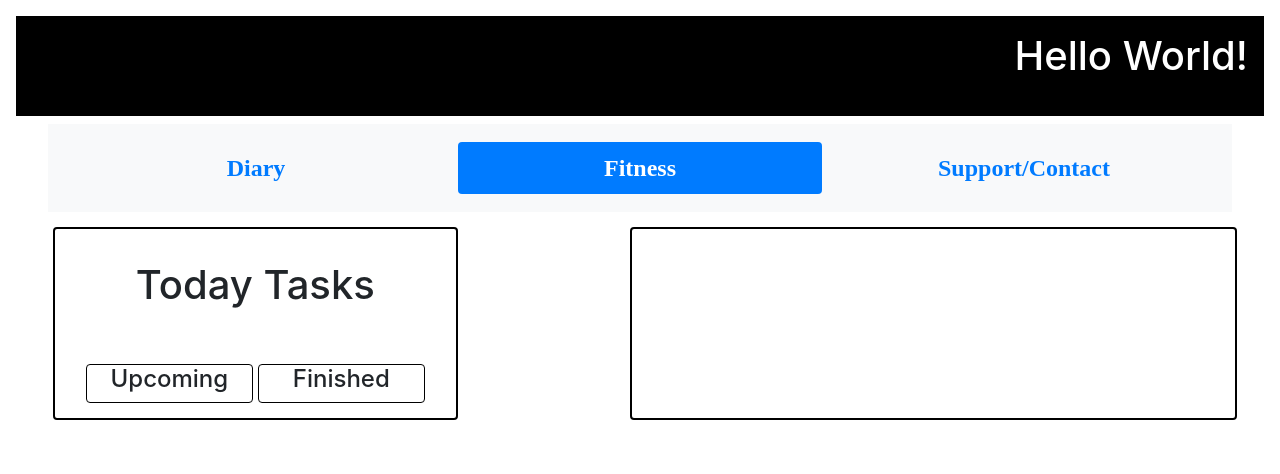
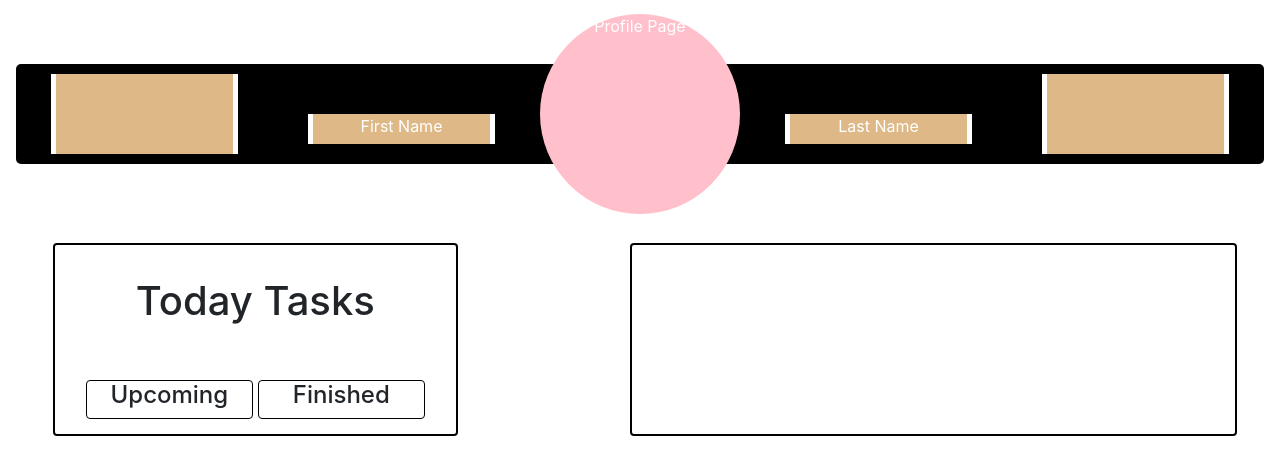
Before and after one commit to DaniBoie/lifeTrack, a website: page public/index.html in a window 1280 px wide. Drawn offline with nearby package versions, Linux system fonts and the light colour scheme.

Commit message:
fixed header

```diff
--- a/public/index.html
+++ b/public/index.html
@@ -16,35 +16,15 @@
 </head>
 
 <body>
-    <header class="row-sm-12">
-        <h1>Hello World!</h1>
+    <header class="row-sm-12 headStyle">
+        <div class="logo"></div>
+        <div class="name1">First Name</div>
+        <div class="frame">Profile Page</div>
+        <div class="name2">Last Name</div>
+        <nav class="nav"></nav>
     </header>
 
-    <div class="container-size">
-
-        <nav class="navbar navbar-expand-md navbar-light bg-light">
-            <button class="navbar-toggler" type="button" data-toggle="collapse" data-target="#navbarNavAltMarkup"
-                aria-controls="navbarNavAltMarkup" aria-expanded="false" aria-label="Toggle navigation">
-                <span class="navbar-toggler-icon"></span>
-            </button>
-
-            <!-- Navbar Items -->
-            <div class="collapse navbar-collapse justify-content-center nav-pills" id="navbarNavAltMarkup">
-
-                <div class="col-md-4 nav-title">
-                    <a class="nav-item nav-link" href="#">Diary<span class="sr-only">(current)</span></a>
-                </div>
-
-                <div class="col-md-4 nav-title">
-                    <a class="nav-item nav-link active" href="#">Fitness</a>
-                </div>
-
-                <div class="col-md-4 nav-title">
-                    <a class="nav-item nav-link" href="#">Support/Contact</a>
-                </div>
-
-            </div>
-        </nav>
+    <div class="container-size main">
 
         <div class="row col-gap">
             <section id="eventColumn" class="col-md-4 card custom-col" style="column-gap: 20px;">
@@ -88,4 +68,5 @@
         integrity="sha384-B4gt1jrGC7Jh4AgTPSdUtOBvfO8shuf57BaghqFfPlYxofvL8/KUEfYiJOMMV+rV"
         crossorigin="anonymous"></script>
     <!-- <script src="./app.js"></script> -->
+
 </html>
--- a/public/style.css
+++ b/public/style.css
@@ -1,16 +1,18 @@
-body header{
+body header {
     height: 100px;
     background-color: black;
     padding: 1rem 1rem 0rem;
-    margin: 1rem 1rem 0rem;
+    margin: 4rem 1rem 0rem;
     text-align: right;
     color: white;
+    border-radius: 5px;
 }
 
-.container-size{
+.container-size {
     margin: .5rem 3rem 0rem;
 }
-.nav-title{
+
+.nav-title {
     text-align: center;
     font-size: 24px;
     font-weight: bold;
@@ -18,17 +20,17 @@ body header{
     padding: 10px;
 }
 
-.custom-col{
+.custom-col {
     border: 2px solid black;
     margin-left: 20px;
-
 }
 
 .col-gap {
     column-gap: 9.5rem;
+    margin-top: 1rem;
 }
 
-section{
+section {
     margin-top: 15px;
     margin-bottom: 15px;
 }
@@ -36,3 +38,54 @@ section{
 /* #eventColumn{
     column-gap: 20px;
 } */
+
+.frame {
+    width: 200px;
+    height: 200px;
+    /* line-height: 0; */
+    margin: -50px auto;
+    margin-left: 10px;
+    margin-right: 10px;
+    background: pink;
+    color: white;
+    border-radius: 100px;
+    cursor: pointer;
+    text-align: center;
+    transition: 1.5s
+}
+
+.frame:hover {
+    background: rgba(128, 128, 128, 0.5);
+
+}
+
+.headStyle {
+    display: flex;
+    padding: 0px;
+}
+
+.name1, .name2, .logo, .nav {
+    background-color: burlywood;
+    width: 15%;
+    margin: auto;
+    border-left: 5px solid;
+    border-right: 5px solid;
+}
+
+.name1, .name2 {
+    margin-top: 50px;
+    height: 30%;
+    text-align: center;
+}
+
+.logo {
+    height: 80%;
+}
+
+.nav {
+    height: 80%;
+}
+
+.main {
+    margin-top: 5%;
+}
```
